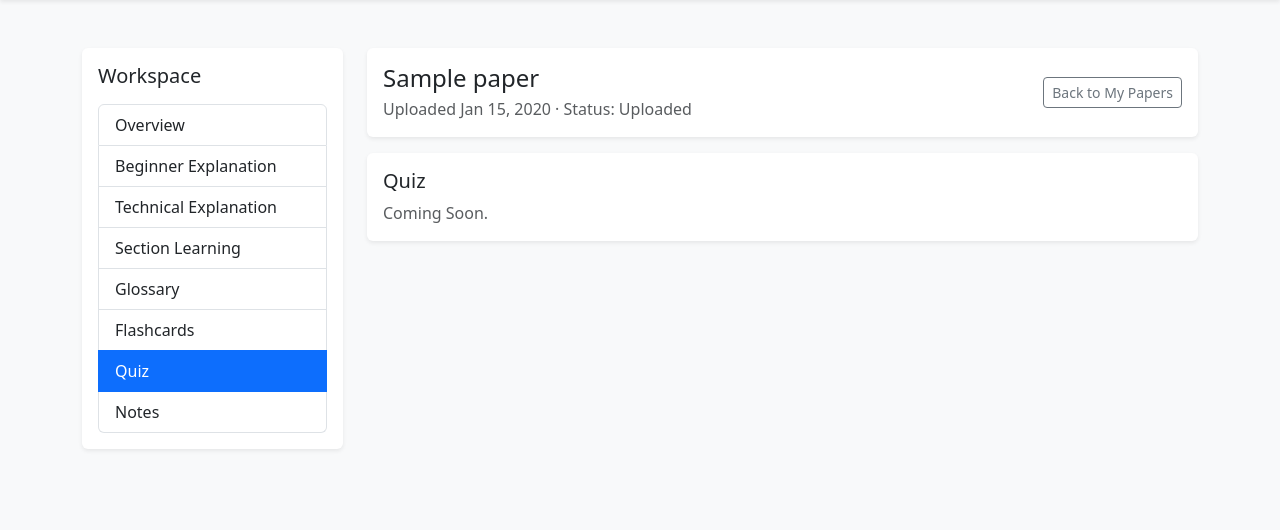
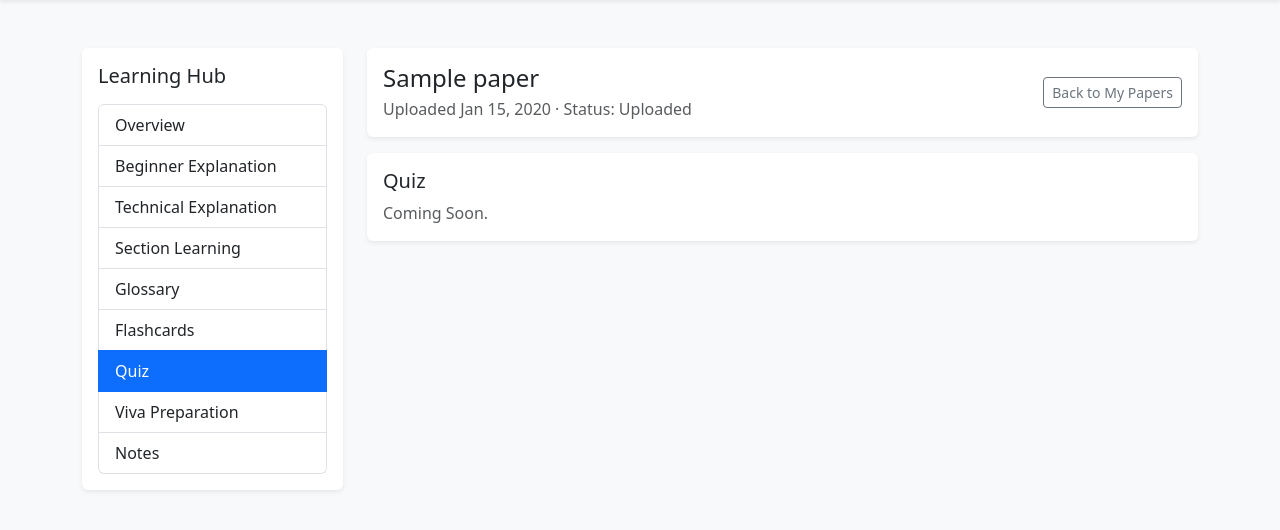
Before and after one commit to Abir-Hossen/ResearchMate, a Django app: page /papers/1/quiz/ in a window 1280 px wide. Shown: the part 56-586 px from the top of the page. Run offline with Django 5.2, Linux system fonts and the light colour scheme; a user stored in the database is signed in; tables that the repository leaves empty hold one stand-in row (values such as "Sample post").

Commit message:
Add Viva Preparation Tab

```diff
--- a/papers/urls.py
+++ b/papers/urls.py
@@ -11,6 +11,7 @@ from .views import (
     paper_quiz,
     paper_sections,
     paper_technical,
+    paper_viva,
     start_learning_view,
     upload_paper_view,
 )
@@ -27,5 +28,6 @@ urlpatterns = [
     path('<int:paper_id>/glossary/', paper_glossary, name='paper_glossary'),
     path('<int:paper_id>/flashcards/', paper_flashcards, name='paper_flashcards'),
     path('<int:paper_id>/quiz/', paper_quiz, name='paper_quiz'),
+    path('<int:paper_id>/viva/', paper_viva, name='paper_viva'),
     path('<int:paper_id>/notes/', paper_notes, name='paper_notes'),
 ]
--- a/papers/views.py
+++ b/papers/views.py
@@ -108,6 +108,12 @@ def paper_quiz(request, paper_id):
 
 
 @login_required(login_url='login')
+def paper_viva(request, paper_id):
+    context = build_workspace_context(request.user, paper_id, 'viva')
+    return render(request, 'papers/workspace/viva.html', context)
+
+
+@login_required(login_url='login')
 def paper_notes(request, paper_id):
     context = build_workspace_context(request.user, paper_id, 'notes')
     return render(request, 'papers/workspace/notes.html', context)
--- a/templates/papers/workspace/base_workspace.html
+++ b/templates/papers/workspace/base_workspace.html
@@ -5,7 +5,7 @@
     <div class="col-lg-3">
         <div class="card border-0 shadow-sm">
             <div class="card-body">
-                <h2 class="h5 mb-3">Workspace</h2>
+                <h2 class="h5 mb-3">Learning Hub</h2>
                 <div class="list-group">
                     <a class="list-group-item list-group-item-action {% if active_tab == 'overview' %}active{% endif %}" href="{% url 'paper_overview' paper.id %}">Overview</a>
                     <a class="list-group-item list-group-item-action {% if active_tab == 'beginner' %}active{% endif %}" href="{% url 'paper_beginner' paper.id %}">Beginner Explanation</a>
@@ -14,6 +14,7 @@
                     <a class="list-group-item list-group-item-action {% if active_tab == 'glossary' %}active{% endif %}" href="{% url 'paper_glossary' paper.id %}">Glossary</a>
                     <a class="list-group-item list-group-item-action {% if active_tab == 'flashcards' %}active{% endif %}" href="{% url 'paper_flashcards' paper.id %}">Flashcards</a>
                     <a class="list-group-item list-group-item-action {% if active_tab == 'quiz' %}active{% endif %}" href="{% url 'paper_quiz' paper.id %}">Quiz</a>
+                    <a class="list-group-item list-group-item-action {% if active_tab == 'viva' %}active{% endif %}" href="{% url 'paper_viva' paper.id %}">Viva Preparation</a>
                     <a class="list-group-item list-group-item-action {% if active_tab == 'notes' %}active{% endif %}" href="{% url 'paper_notes' paper.id %}">Notes</a>
                 </div>
             </div>
```
Also changed, not shown: templates/papers/workspace/viva.html (added, +18 -0 lines).
